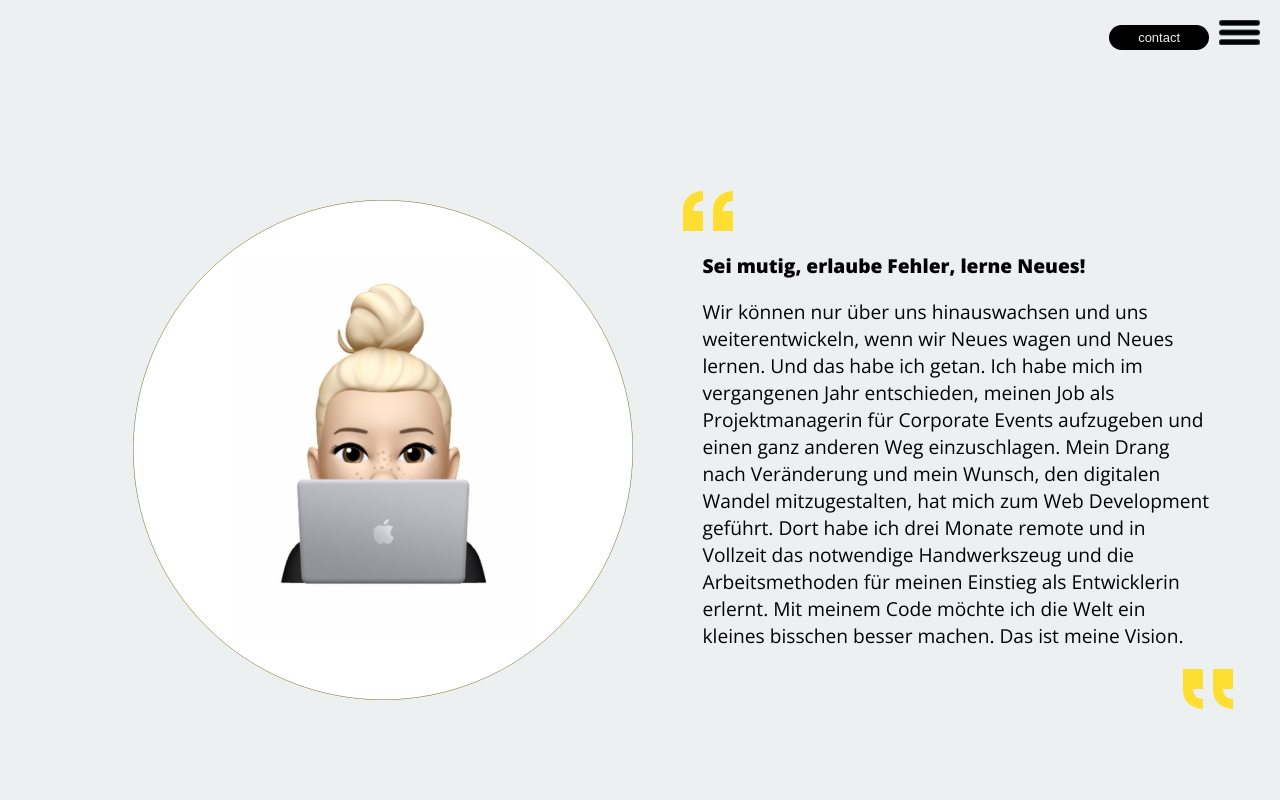
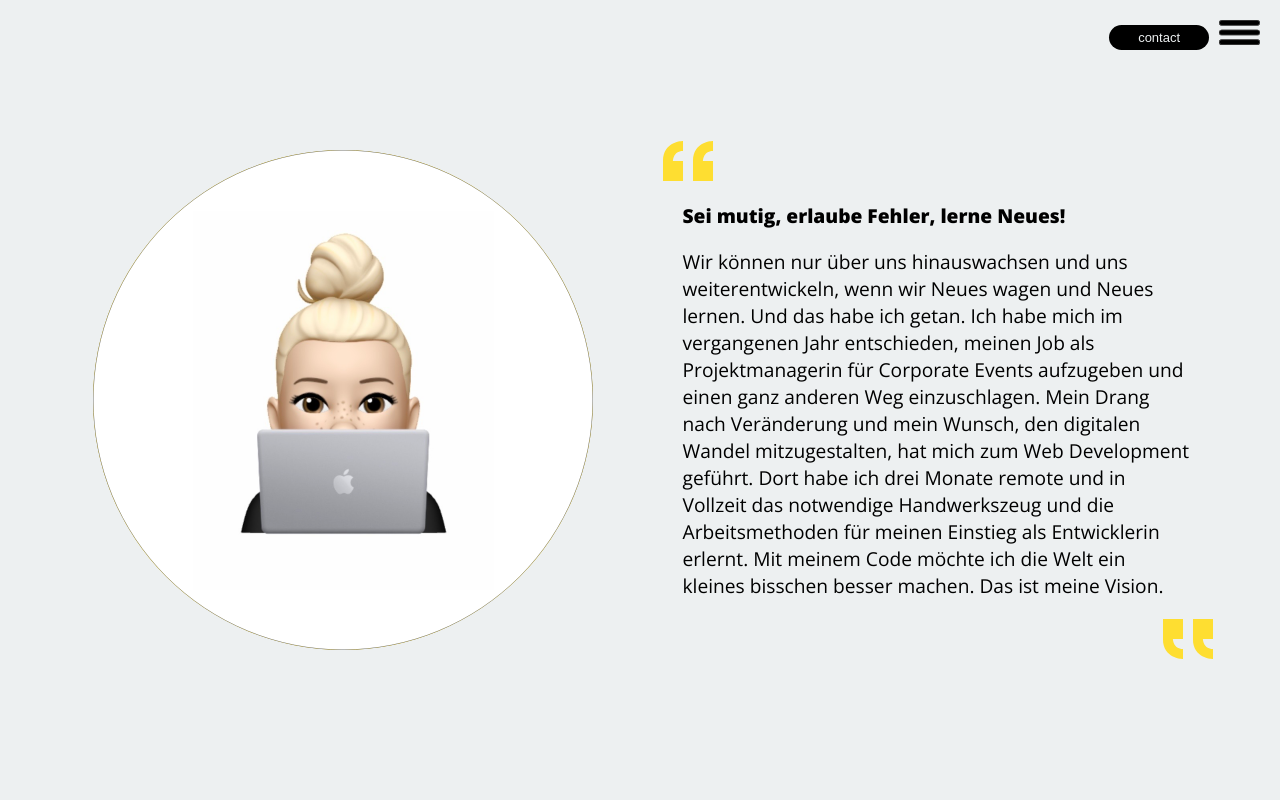
Before and after one commit to Frenzy265/portfolio, a React (Create React App) app: page / in a window 1280 px wide. Shown: the top 800 px of the page. Built offline with nearby package versions, Linux system fonts and the light colour scheme.

Commit message:
Change naming and grid at section

```diff
--- a/src/components/Section.js
+++ b/src/components/Section.js
@@ -1,13 +1,13 @@
 import styled from "styled-components/macro";
 
-const Container = styled.section`
+const Section = styled.section`
   display: grid;
-  grid-template-columns: 50% 50%;
+  grid-template-columns: repeat(2, 1fr);
   place-items: center;
   height: 100vh;
   width: 100vw;
-  padding: 150px 50px 50px 100px;
+  padding: 50px;
   grid-gap: 10px;
 `;
 
-export default Container;
+export default Section;
```
